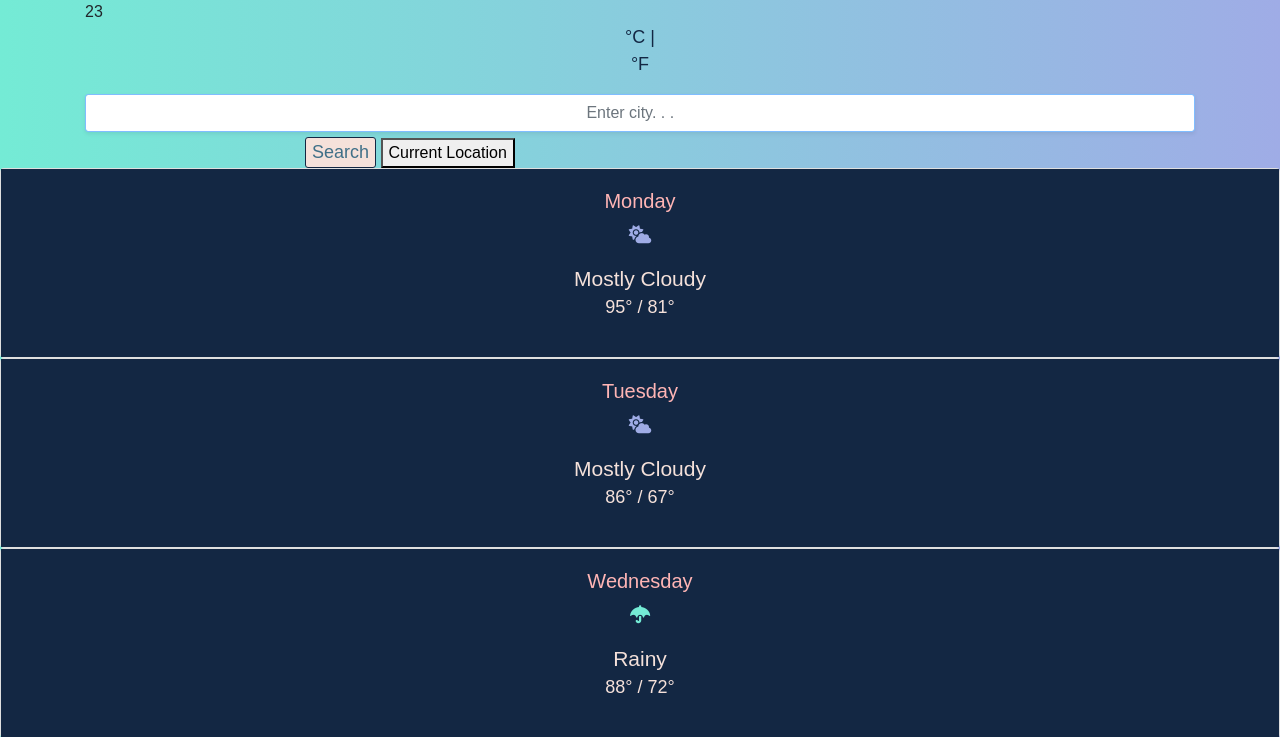
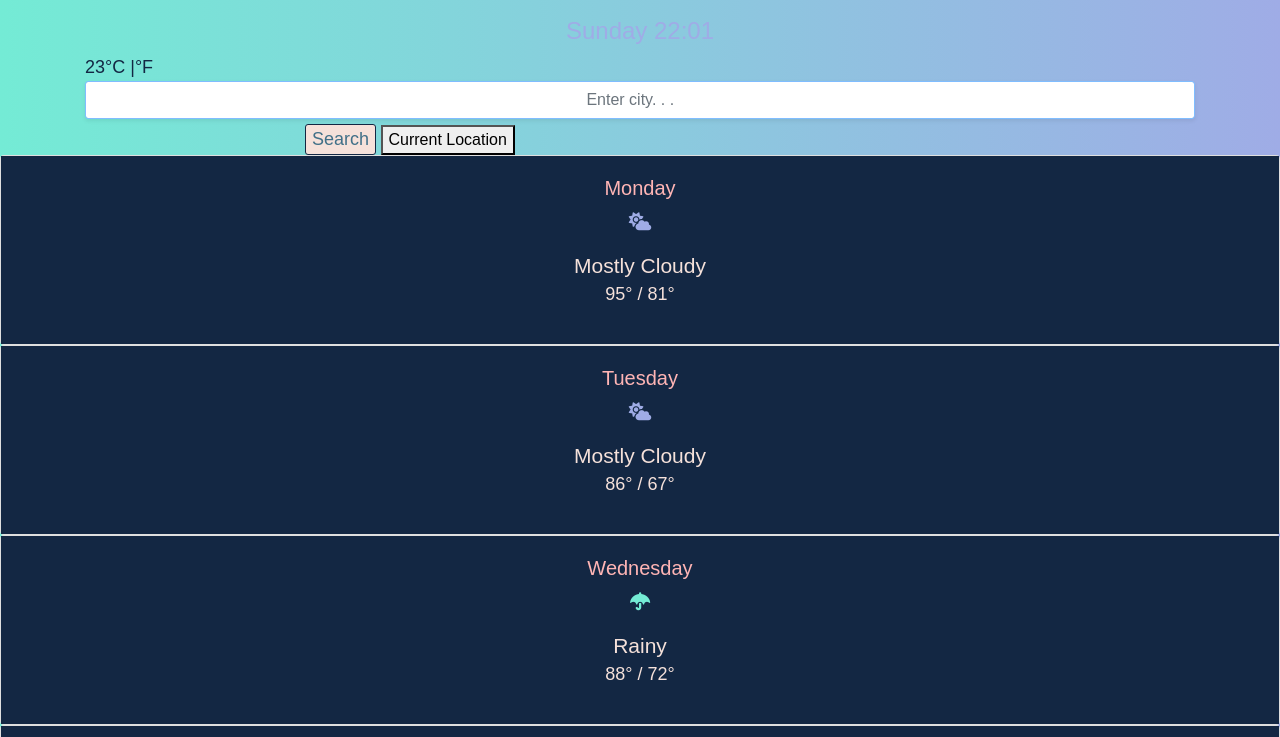
Before and after one commit to DZeran/DZ-weather, a plain HTML site: page index.html in a window 1280 px wide. Shown: the part 363-1100 px from the top of the page. Drawn offline with nearby package versions, Linux system fonts and the light colour scheme; a web font is replaced by a local one.

Commit message:
cont. page clean up

```diff
--- a/index.html
+++ b/index.html
@@ -50,7 +50,7 @@
         <div>
           <br />
           <h2 id="date"></h2>
-          <p>
+          <div>
           <span id="currentTemperature">23</span><a href="#" id="celsius-link">°C |</a><a href="#" id="fahrenheit-link">°F</a>
           </div>
         </div>
--- a/style.css
+++ b/style.css
@@ -128,11 +128,12 @@ h6 {
 
 #celsius-link,
 #fahrenheit-link,
+#currentTemperature,
 #weatherInfo {
   text-align: center;
   color: #132743;
   font-size: 18px;
-  display: block;
+  display: inline;
 }
 
 footer {
```
